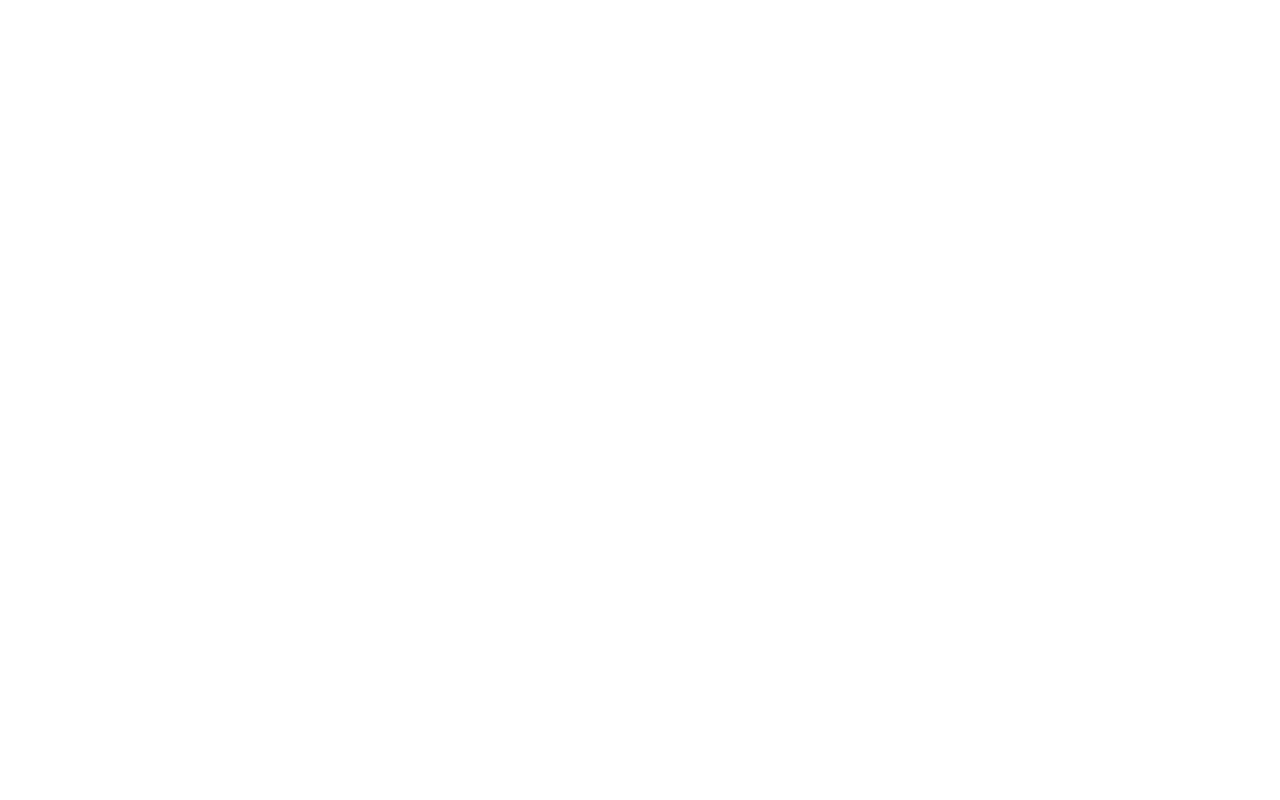
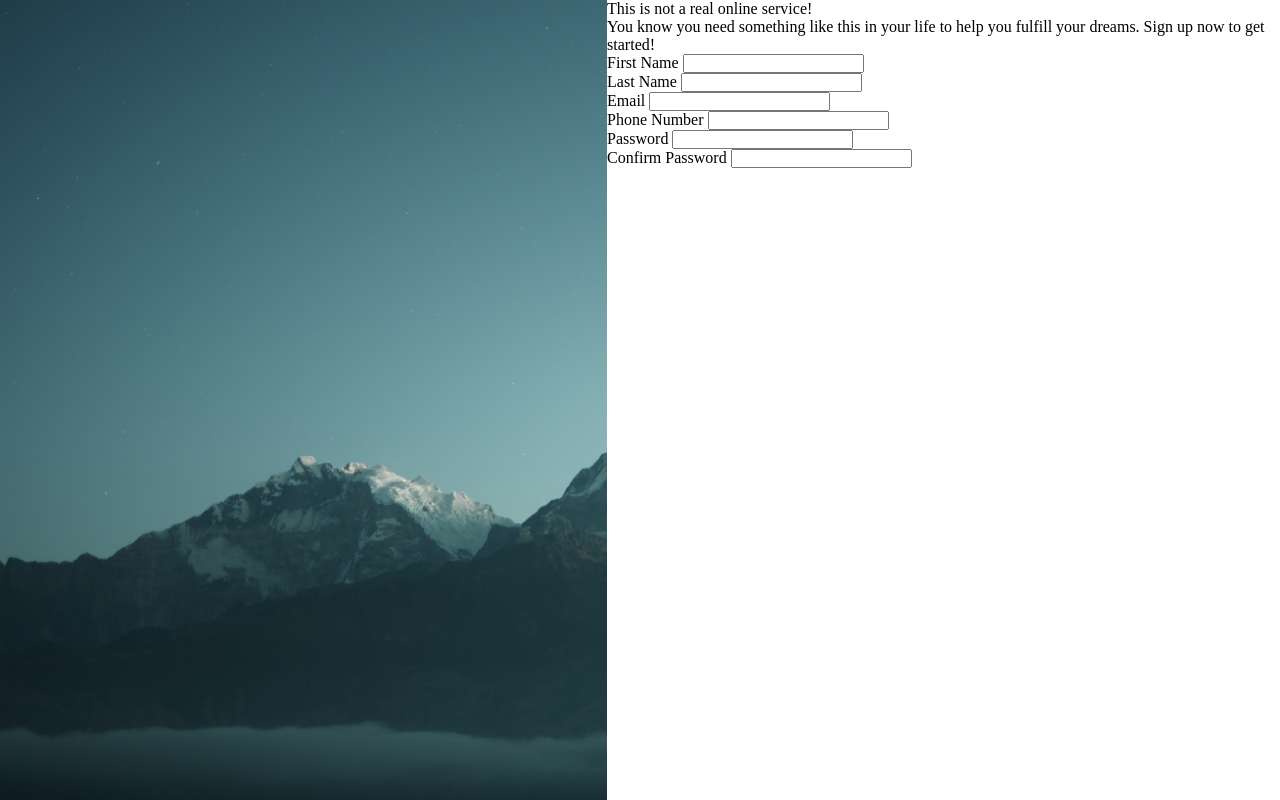
Before and after one commit to blueswizzle/odin-signup-form, a plain HTML site: page index.html in a window 1280 px wide. Drawn offline with Linux system fonts and the light colour scheme.

Commit message:
Got the basic skeleton of the site done.

```diff
--- a/index.html
+++ b/index.html
@@ -9,7 +9,54 @@
 </head>
 <body>
 
+    <div class="main-container">
+        <div class="image-sidebar">
+            <div class="logo">
 
+            </div>
+        </div>
+
+        <div class="signup-sidebar">
+            <div class="introduction">
+                <p>This is not a real online service!</p>
+                <p>You know you need something like this in your life to help you fulfill your dreams. Sign up now to get started!</p>
+            </div>
+
+            <div class="signup-form">
+                <form id="signup">
+                    <label for="firstName">First Name
+                        <input type="text" id="firstName" name="firstName" required>
+                        <div class="error" id="firstName-error"></div>
+                    </label>
+
+                    <label for="lastName">Last Name
+                        <input type="text" id="lastName" name="lastName" required>
+                        <div class="error" id="lastName-error"></div>
+                    </label>
+
+                    <label for="email"> Email
+                        <input type="email" name="email" id="email" required>
+                        <div class="error" id="email-error"></div>
+                    </label>
+
+                    <label for="phoneNumber"> Phone Number
+                        <input type="tel" name="phoneNumber" id="phoneNumber" required pattern='[0-9]{10}'>
+                        <div id='phone-error' class='error'></div>
+                    </label>
+
+                    <label for="password">Password
+                        <input type="password" id="password" name="password" required>
+                        <div id='password-error' class='error'></div>
+                      </label>
+                      <label for="confirmPassword">Confirm Password
+                        <input type="password" id="confirmPassword" name="confirmPassword" required>
+                        <div id='confirmPassword-error' class='error'></div>
+                      </label>
+                </form>
+            </div>
+        </div>
+
+    </div>
 
 
 
--- a/style.css
+++ b/style.css
@@ -3,3 +3,23 @@
     padding: 0;
     box-sizing: border-box;
 }
+
+.main-container{
+    display: flex;
+    justify-content: center;
+    width: 100vw;
+}
+
+.image-sidebar{
+  background: url(resources/daniel-leone-main.jpg);
+  background-size: cover;
+  display: flex;
+  justify-content: center;
+  flex-grow: 1;
+  position: relative;
+  width: 50vw;
+  min-width: 345px;
+  height: 100vh;
+  align-items: center;
+  color: white;
+}
```
Also changed, not shown: resources/odin-logo.png (added).
